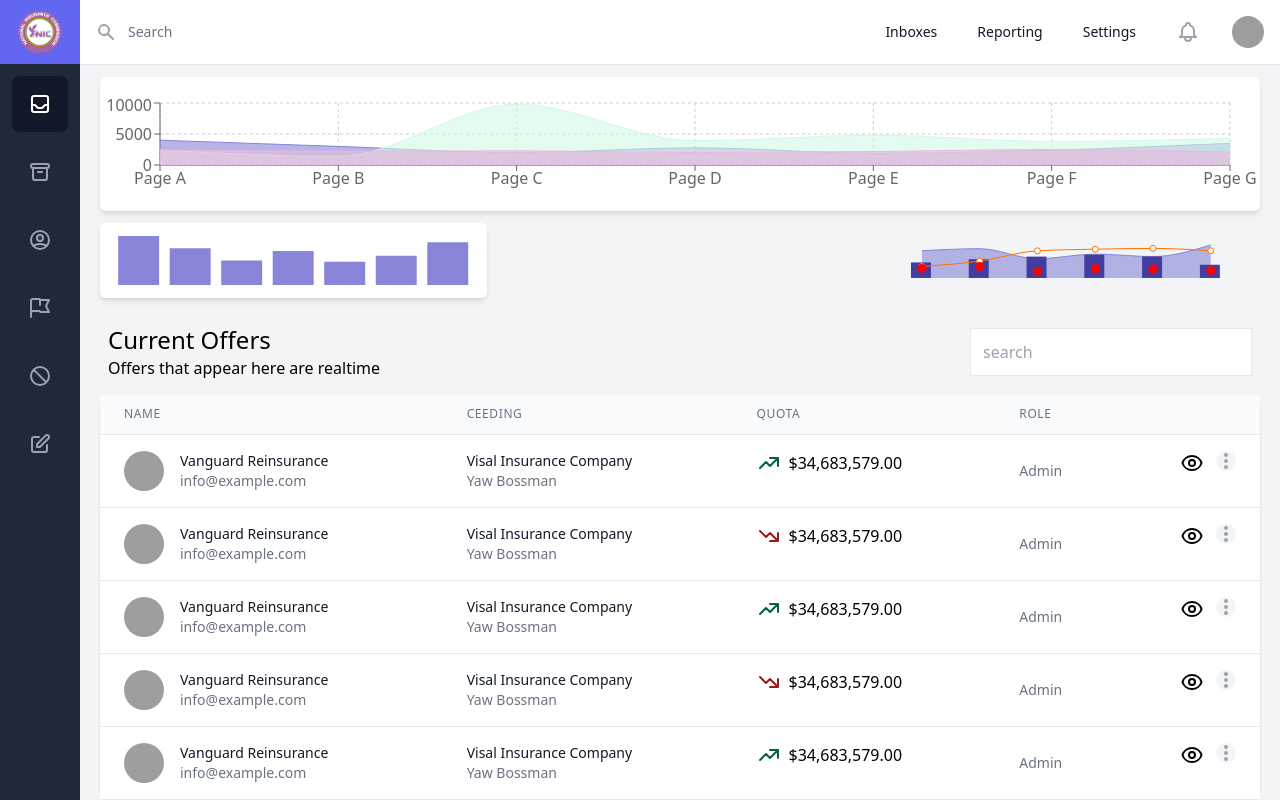
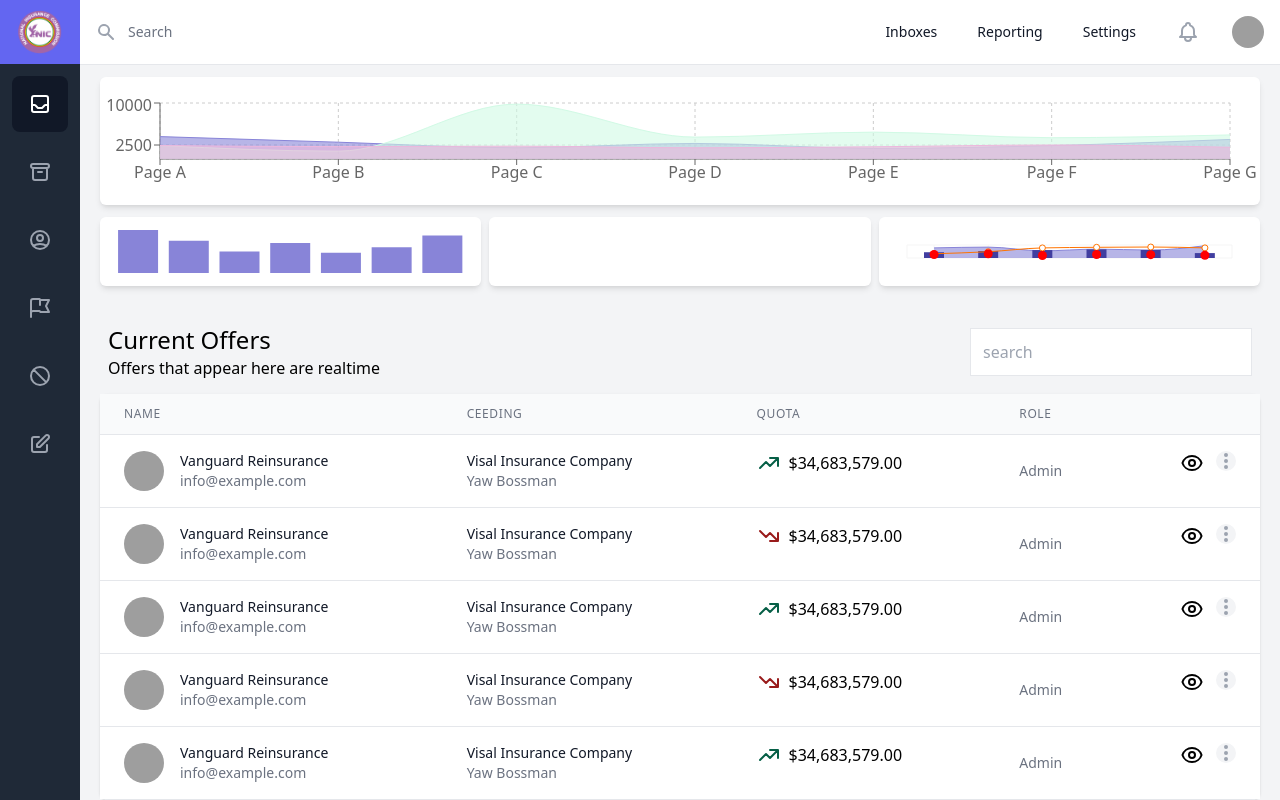
Before and after one commit to Khoby-790/template-nic, a React (Create React App) app: page / in a window 1280 px wide. Built offline with nearby package versions, Linux system fonts and the light colour scheme; grey boxes are pictures that could not be loaded.

Commit message:
--- Auto-Git Commit ---

```diff
--- a/src/pages/Dashboard/Dashboard.tsx
+++ b/src/pages/Dashboard/Dashboard.tsx
@@ -83,14 +83,14 @@ const Dashboard = (props: Props) => {
                     </AreaChart>
                 </ResponsiveContainer>
             </div>
-            <div className="grid mx-5 h-64 lg:grid-cols-3">
+            <div className="grid mb-3 gap-2 mx-5 h-64 lg:grid-cols-3">
                 <div className="bg-white py-2 px-2 shadow-md rounded-md">
                     <SubGraphsBarchart />
                 </div>
-                <div>
+                <div className="bg-white py-2 px-2 shadow-md rounded-md">
                     <SubGraphsPieChart />
                 </div>
-                <div className="">
+                <div className="bg-white py-2 px-2 shadow-md rounded-md">
                     <SubGraphsMixedChart />
                 </div>
             </div>
```
